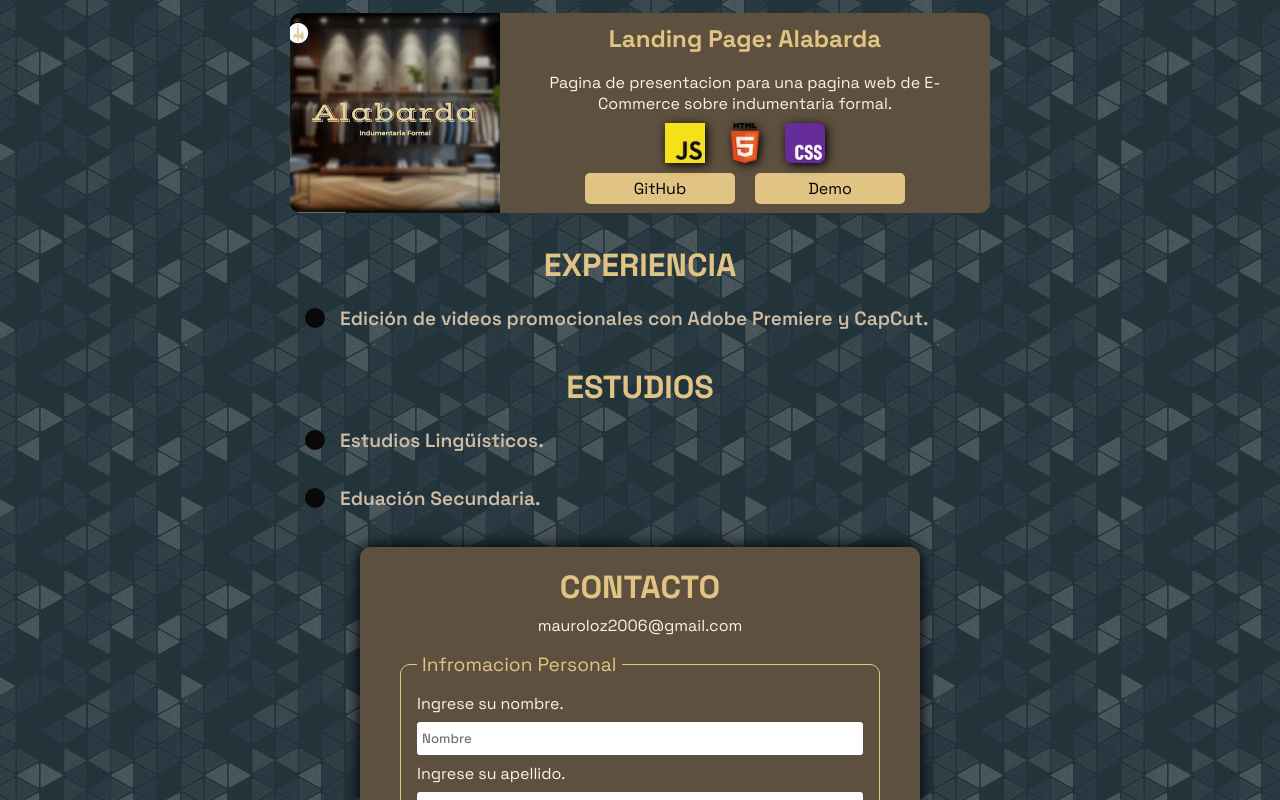
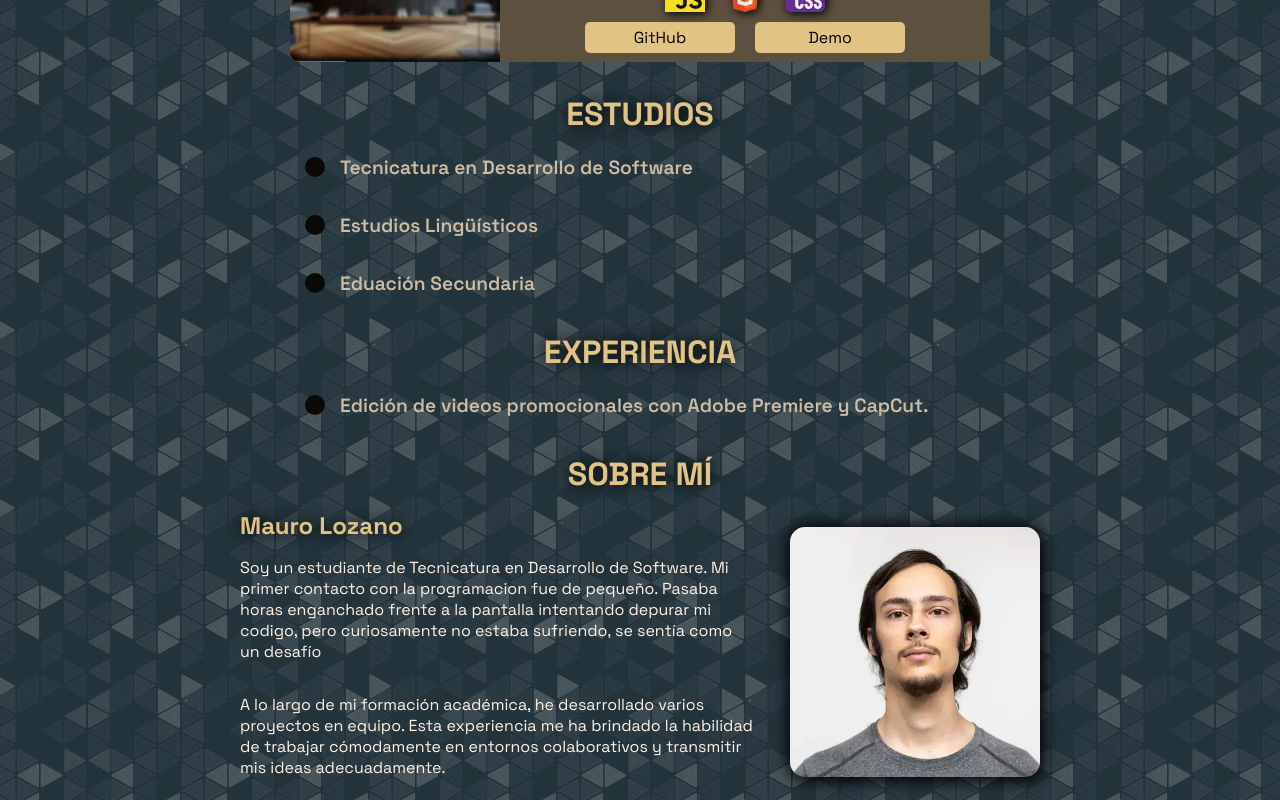
Before and after one commit to MauroLozano/PortfolioMauroLozano, a React (Vite) app: page / in a window 1280 px wide. Shown: the part 560-1360 px from the top of the page. Built offline with nearby package versions, Linux system fonts and the light colour scheme.

Commit message:
Added more content and a profile photo to the About Me section

```diff
--- a/src/App.jsx
+++ b/src/App.jsx
@@ -27,10 +27,10 @@ function App() {
         contactRef = {contactRef}
       />
       <main>
+        <ProjectsSection ref={proyectsRef}/>
+        <StudiesSection ref={studiesRef}/>
+        <ExperienceSection />
         <AboutMeSection />
-        <ProjectsSection ref={proyectsRef}/>
-        <ExperienceSection />
-        <StudiesSection ref={studiesRef}/>
         <ContactSection ref={contactRef}/>
       </main>
       <Footer />
--- a/src/components/AboutMeSection.jsx
+++ b/src/components/AboutMeSection.jsx
@@ -1,11 +1,21 @@
 import React from "react";
 import styles from '../css/AboutMeSection.module.css'
+import profile from '../assets/profile.webp'
 
 function AboutMeSection(){
     return (
-        <section className={styles.presentation}>
-            <h2 className={styles.section__title}>SOBRE MI</h2>
-            <p>Estudiante de Tecnicatura de Desarrollo de Software. Busco implementar y expandir mis habilidades y conocimientos de JS, Node, bases de datos y desarrollo web para llevar a cabo aplicaciones y proyectos de todo tipo.</p>
+        <section className={styles.aboutme__section}>
+            <h2 className={styles.section__title}>SOBRE MÍ</h2>
+            <div className={styles['aboutme__content']}>
+                <div className={styles['aboutme__info--container']}>
+                    <h3>Mauro Lozano</h3>
+                    <p>Soy un estudiante de Tecnicatura en Desarrollo de Software. Mi primer contacto con la programacion fue de pequeño. Pasaba horas enganchado frente a la pantalla intentando depurar mi codigo, pero curiosamente no estaba sufriendo, se sentía como un desafío</p>
+                    <p>A lo largo de mi formación académica, he desarrollado varios proyectos en equipo. Esta experiencia me ha brindado la habilidad de trabajar cómodamente en entornos colaborativos y transmitir mis ideas adecuadamente.</p>
+                </div>
+                <div className={styles['aboutme__profile--container']}>
+                    <img src={profile} alt="Foto de Perfil" className={styles['aboutme__profile--img']}/>
+                </div>
+            </div>
         </section>
     )
 }
--- a/src/css/AboutMeSection.module.css
+++ b/src/css/AboutMeSection.module.css
@@ -1,3 +1,25 @@
-.presentation{
-    text-align: center;
+.aboutme__content{
+    margin: 1rem;
+    display: flex;
+    justify-content: space-between;
+    align-items: center;
+    flex-direction: row;
+    gap: 2rem;
+    width: 800px;
 }
+.aboutme__info--container{
+    display: flex;
+    flex-direction: column;
+}
+.aboutme__profile--container{
+    min-width: 250px;
+    height: 250px;
+    overflow: hidden;
+    border-radius: 15px;
+    display: flex;
+    justify-content: center;
+    box-shadow: 1px 1px 15px 3px;
+}
+.aboutme__profile--img{
+    height: 100%;
+}
--- a/src/data/studiesData.jsx
+++ b/src/data/studiesData.jsx
@@ -1,23 +1,32 @@
 export const studiesData = [
     {
         id: 1,
-        title: 'Estudios Lingüísticos.',
+        title: 'Tecnicatura en Desarrollo de Software',
         content: (
             <>
-                <strong>Nivel B2 en el Examen de Competencias Lingüísticas en el Idioma Inglés.</strong><br />
-                Basado en el Marco Común Europeo de Referencia para las Lenguas (MCERL). Evaluación final (escrito y oral) - 8.<br /><br />
-
-                Certificado de Ingles del Colegio de Lenguas Extranjeras (CLE).Facultad de Filosofía y Letras (Universiad Nacional de Cuyo).
+                <strong>Tecnicatura en Desarrollo de Software.</strong><br /> Instituto Tecnológico Universitario, Universidad Nacional de Cuyo.<br /><br />
+                En curso. Adquisición de habilidades para ejecutar proyectos completos de software: desde el análisis de requerimientos hasta la integración de sistemas complejos, utilizando lenguajes como Java, Python, C++ y JavaScript.
             </>
         )
     },
     {
         id: 2,
-        title: 'Eduación Secundaria.',
+        title: 'Estudios Lingüísticos',
         content: (
             <>
-                <strong>Bachiller en Informática Educación Secundaria.</strong> <br />
-                <strong>Promedio General - 9,57.</strong> Escuela de Comercio Martin Zapata. <br />
+                <strong>Nivel B2 en el Examen de Competencias Lingüísticas en el Idioma Inglés.</strong><br />
+                Basado en el Marco Común Europeo de Referencia para las Lenguas (MCERL). Evaluación final (escrito y oral): 8.<br /><br />
+                Certificado de Inglés del Colegio de Lenguas Extranjeras (CLE). Facultad de Filosofía y Letras (Universidad Nacional de Cuyo).
+            </>
+        )
+    },
+    {
+        id: 3,
+        title: 'Eduación Secundaria',
+        content: (
+            <>
+                <strong>Bachiller en Informática</strong> <br />
+                <strong>Promedio General: 9,57.</strong> Escuela de Comercio Martín Zapata.<br />
                 Colegio Secundario de la Universidad Nacional de Cuyo.
             </>
         )
--- a/src/index.css
+++ b/src/index.css
@@ -28,11 +28,14 @@ h2{
     color: #e1c483;
     margin: 0;
     padding: 0;
+    text-shadow:  0px 0px 15px black;
 }
 h3{
     font-size: 1.5rem;
     margin: 0;
     padding: 0;
+    color: #e1c483;
+    text-shadow:  0px 0px 15px black;
 }
 p{
     font-weight: 400;
```
Also changed, not shown: src/assets/profile.png (deleted), src/assets/profile.webp (added).
